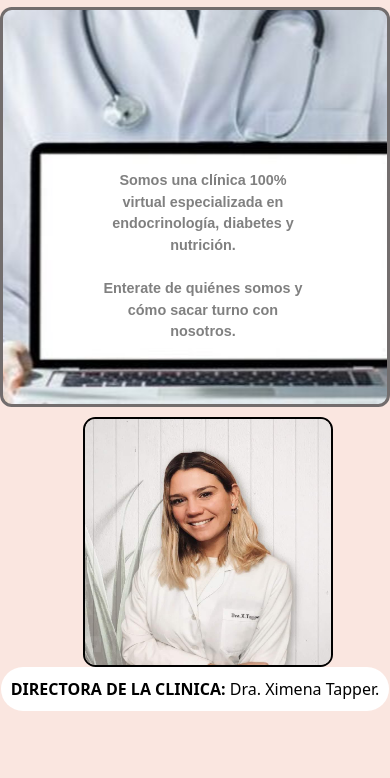
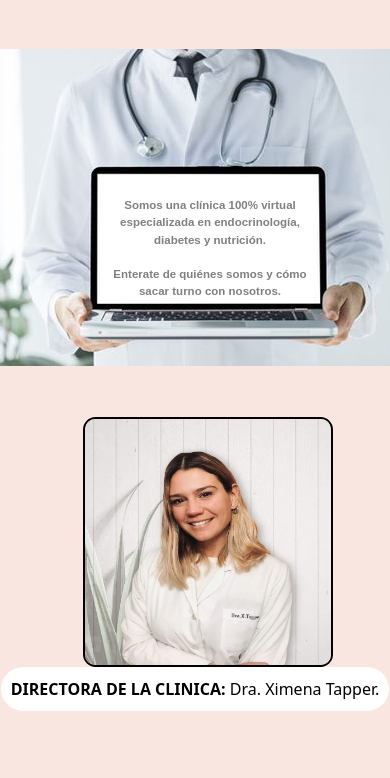
Before and after one commit to LuchiTapper/Proyectofinal, a website: page index.html in a window 390 px wide. Shown: the part 261-1039 px from the top of the page. Drawn offline with nearby package versions, Linux system fonts and the light colour scheme; a web font is replaced by a local one.

Commit message:
animando

```diff
--- a/index.html
+++ b/index.html
@@ -117,7 +117,7 @@
           </div>
 
           <div class="carousel-item">
-             <img src="./img/fotomedica5.jpg" class="d-block w-100" alt="foto Lic. Fiorella" >
+             <img src="./img/fotomedico.jpg" class="d-block w-100" alt="foto Lic. Fiorella" >
             <div class="carousel-caption d-md-block"  id="CelularCarru" >
             <h5 class="jsCarru" >Licenciada Fiorella Bombi</h5>
             <p class="jsCarru">Sacá turno conmigo: <a  class="Acarru" href="./pages/LicenciadaFio.html">Lic. Bombi</a></p>
@@ -125,7 +125,7 @@
           </div>
 
         <div class="carousel-item">
-          <img src="./img/fotomédica4.jpg" class="d-block w-100" alt="foto Lic. Martina">
+          <img src="./img/fotomedica5.jpg" class="d-block w-100" alt="foto Lic. Martina">
           <div class="carousel-caption d-md-block" id="CelularCarru">
             <h5 class="jsCarru" >Licenciada Martina Dopre</h5>
             <p class="jsCarru" >Sacá turno conmigo: <a class="Acarru"  href="./pages/LicenciadaDopre.html">Lic. Dopre</a></p>
--- a/scss/_doctores.scss
+++ b/scss/_doctores.scss
@@ -22,6 +22,7 @@
      height: 180px;
   }
   .turnosH2 {
+    color: grey;
     padding-top: 10px;
     padding-bottom: 10px;
   width: 100%;
@@ -29,7 +30,16 @@
   font-size: 1.3em;
   font-weight: normal;
   text-align: center;
+  text-decoration: underline;
    }
+
+  fieldset legend {
+    color: grey;
+    font-family: Georgia, 'Times New Roman', Times, serif;
+    font-size: 1.3em;
+    font-weight: normal;
+    text-align: center;}
+
 
   .fondos-JL {
     background-image: radial-gradient(lightpink,pink, white);}
@@ -60,5 +70,5 @@
 
   .turnosH2 {
     padding-top: 25px;
-  font-size: 0.7rem; }
+  font-size: 0.9rem; }
   }
--- a/scss/_header.scss
+++ b/scss/_header.scss
@@ -27,11 +27,14 @@ header { display: flex;
 nav {margin: 10px 15px 10px 10px;
    padding: 10px;
    a {  text-decoration: none;
-    color:rgb(32, 122, 32);}
+    color: grey;
+      &:hover {color: black;} }
     ul li {display: inline-block;
            background-color: white;
            border-radius:20px ;
            padding: 10px;
+           &:hover {border: solid black 1px;
+          color:black;}
 
       }
   }
--- a/scss/_index.scss
+++ b/scss/_index.scss
@@ -168,14 +168,62 @@ main {
 
 
   @media only screen and (max-width: 1000px) {
-.backIntro .parrIntro {
-  width: 630px;
-  padding-right: 160px;
-  padding-left: 170px;
-  padding-top: 190px;}
+.backIntro {
+  background-image: url(../img/backgroundfondo.jpg);
+  border: none;
+  .parrIntro {
+  width: 600px;
+  padding-right: 200px;
+  margin-left: 40px;
+  padding-left: 190px;
+  padding-top: 170px;
+  font-size: 75%;} }
+
+.fotoXi {margin-top: 45px;}
   }
 
-  @media (max-width:815px) {
+@media (max-width:960px) {
+  .backIntro {
+    .parrIntro {
+    padding-left: 170px;}
+      }
+}
+
+
+@media (max-width:940px) {
+  .backIntro {
+    .parrIntro {
+    width: 550px;}
+       }
+  }
+
+
+@media (max-width:832px) {
+  .backIntro {
+    .parrIntro {
+    padding-left: 140px;}
+       }
+  }
+
+  @media (max-width:798px) {
+    .backIntro {
+      .parrIntro {
+      padding-left: 110px;}
+         }
+    }
+
+
+  @media (max-width:766px) {
+    .backIntro {
+
+      .parrIntro {
+      width: 600px;
+      padding-right: 200px;
+      margin-left: 80px;
+      padding-left: 200px;
+      padding-top: 170px;
+      font-size: 72%;} }
+
     #CelularCarru {
       height: 60px;
       font-size: smaller;
@@ -187,11 +235,37 @@ main {
      }
 
     .fotoXi {
+    margin-top: 10px;
     width: 250px;
     height: 250px;
       }
 
   }
+
+  @media (max-width:721px) {
+    .backIntro {
+
+      .parrIntro {
+
+      margin-left: 50px;
+      padding-left: 210px;}
+    }
+  }
+  @media (max-width:667px) {
+    .backIntro {
+      .parrIntro {
+      margin-left: 30px;
+      padding-left: 200px;}
+    }
+  }
+  @media (max-width:620px) {
+    .backIntro {
+      .parrIntro {
+      margin-left: 10px;
+      padding-left: 180px;}
+    }
+  }
+
 
   @media (max-width: 546px) {
     .tituloIndex {
@@ -212,6 +286,22 @@ main {
 
   }
 
+  @media (max-width:502px) {
+    .backIntro {
+      .parrIntro {
+      width: 450px;
+      padding-left: 130px;}
+    }
+  }
+  @media (max-width:460px) {
+    .backIntro {
+      .parrIntro {
+      width: 400px;
+      padding-left: 120px;
+      padding-top: 190px;}
+    }
+  }
+
   @media (max-width: 415px) {
   .tituloIndex {
     margin-left:30px;
@@ -221,7 +311,7 @@ main {
    .backIntro { .parrIntro {
     padding-right: 120px;
     padding-left: 100px;
-    padding-top: 160px;
+    padding-top: 190px;
     width: 420px ;}
    }
 
@@ -232,8 +322,12 @@ main {
      .backIntro { .parrIntro {
       padding-right: 150px;
       padding-left: 70px;
-      padding-top: 160px;
       width: 420px ;}
      }
+    }
 
-    }
+    @media (max-width: 324px) {
+      .backIntro { .parrIntro {
+       padding-left: 50px; }
+      }
+     }
--- a/scss/_servicios.scss
+++ b/scss/_servicios.scss
@@ -21,6 +21,11 @@
         font-size: 15pt;
         color:#302e2b;
         font-family:-apple-system, BlinkMacSystemFont, 'Segoe UI', Roboto, Oxygen, Ubuntu, Cantarell, 'Open Sans', 'Helvetica Neue', sans-serif;
+        animation-name: animacion;
+        animation-iteration-count:1;
+        animation-duration: 1.2s;
+        animation-delay: 0s ;
+       animation-timing-function: ease-in;
         .pEndoClinNutri {
           width: 70%;
           text-align: center;
@@ -53,6 +58,21 @@
         }
     }
 
+
+
+@keyframes animacion {
+  0% { transform: translateY(90px);
+     opacity: 0;}
+  25% {transform: translateY(70px)}
+  50% {opacity: 0.5;
+  transform: translateY(50px);}
+  75% { transform: translateY(30px);
+       opacity: 1;}
+  100% { transform: translateY(10px);}
+}
+
+
+
     .titulo-SM {
     font-family:Georgia, 'Times New Roman', Times, serif;
     grid-area: titulo;
@@ -79,7 +99,17 @@
        background-image: url(../img/telemedicina.jpg);
          .endo {margin-left: 0px; }
          }
-
+  @keyframes animacion {
+  0% {transform: translateX(260px);
+      opacity: 0;}
+  25% {transform: translateX(150px);
+        opacity: 0.5;}
+  50% {transform: translateX(100px);
+        opacity: 0.7;}
+  75% {transform: translateX(50px);
+        opacity: 1;}
+  100% {transform: translateX(20px);}
+        }
 
       .titulo-SM {
         font-size: 20pt;
```
Also changed, not shown: css/estilos.css, img/fotomedica2.jpg, img/fotomedica5.jpg, img/fotomedico.jpg, img/fotomedico1.jpg (deleted), img/fotomedico3.jpg, img/fotomédica4.jpg (deleted).
